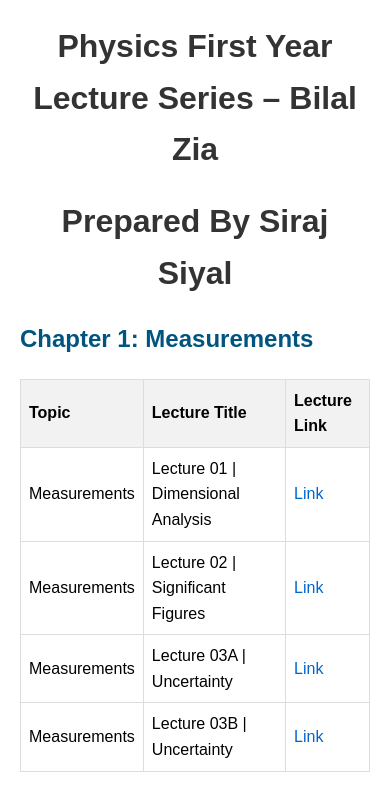
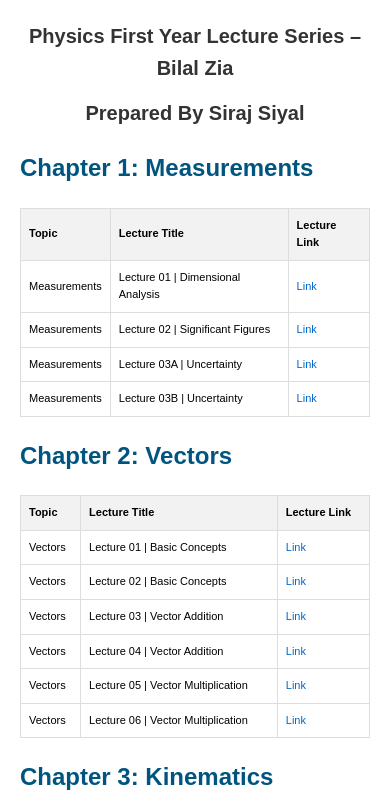
Before and after one commit to NotSoSiraj/checking-, a plain HTML site: page index.html in a window 390 px wide. Shown: the top 800 px of the page. Drawn offline with Linux system fonts and the light colour scheme.

Commit message:
Update index.html

```diff
--- a/index.html
+++ b/index.html
@@ -39,6 +39,21 @@
         a:hover {
             text-decoration: underline;
         }
+
+        @media screen and (max-width: 420px) {
+            h1 {
+    text-align: center;
+    font-size: 20px;
+    color: #333;
+}
+            table {
+    width: 100%;
+    border-collapse: collapse;
+    margin-bottom: 20px;
+    font-size: 11px;
+}
+        }
+
     </style>
 </head>
 <body>
```
